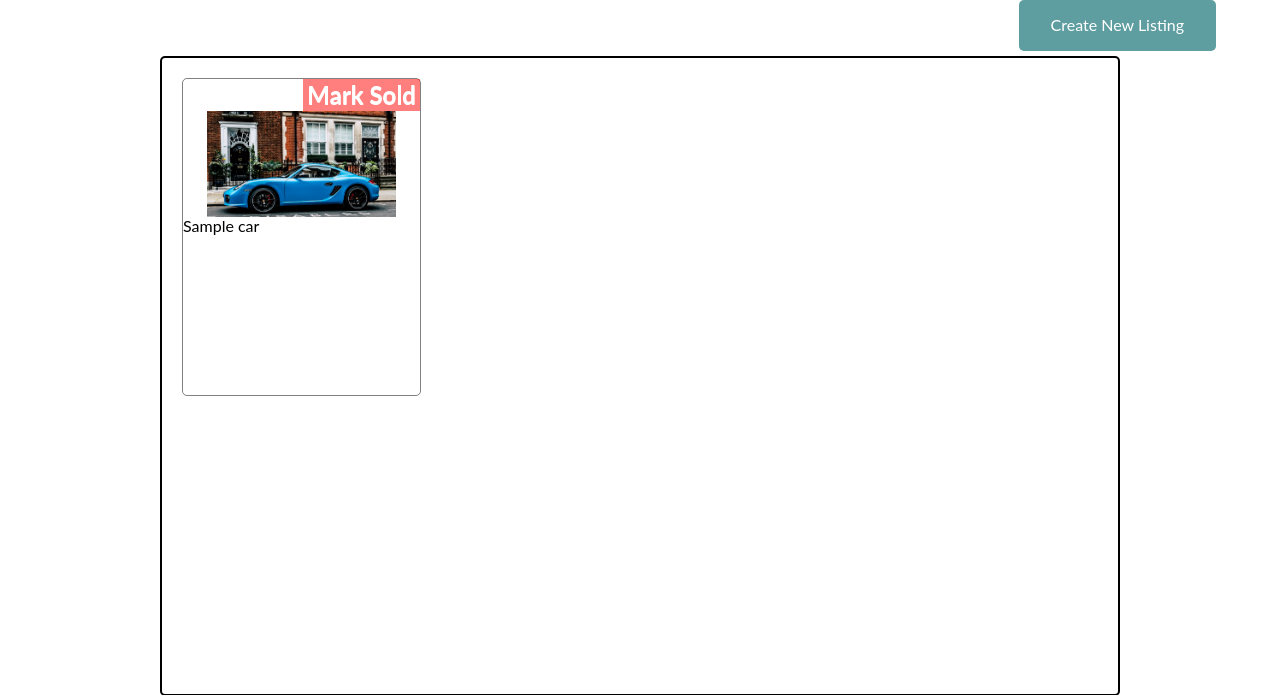
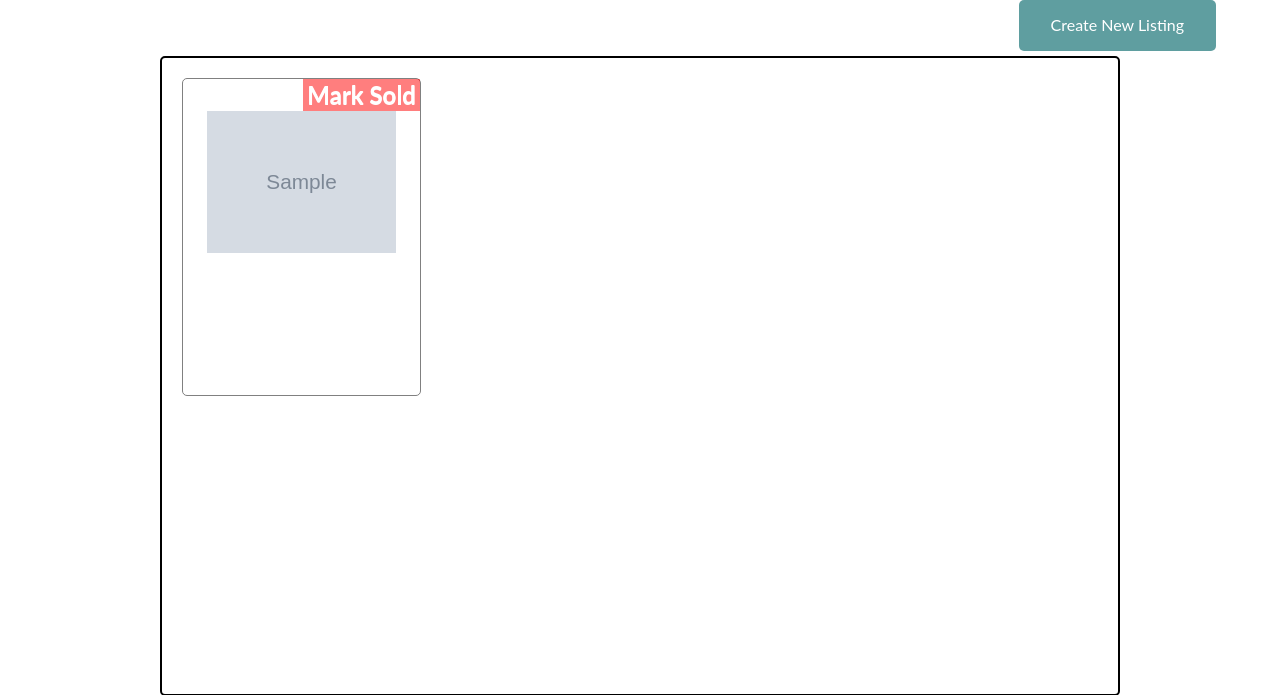
Before and after one commit to Shady-Rouk/Terminal_Unit_4, a Flask app: template templates/my_listings.html in a window 1280 px wide. Shown: the part 60-755 px from the top of the page. Run offline with Flask 2, Linux system fonts and the light colour scheme; the template is opened without the code that fills it: most values are stand-ins (such as "Sample title", 1, 10 or a date in 2020); grey boxes marked "Sample" are stand-in pictures; parts of the project's set-up code (start-up, migrations or seed data) failed here and were passed over; some libraries are stand-ins or nearby versions; some web fonts are replaced.

Commit message:
listing image

```diff
--- a/templates/my_listings.html
+++ b/templates/my_listings.html
@@ -58,9 +58,9 @@
             <div class="car-listing">
                 <a href="/mark_sold/{{car['_id']}}"><div class="close">Mark Sold</div></a>
                 <br>
-                <center><img src="../static/images/002.jpg" alt="car image" class="list-img"></center>
+                <center><img src="{{car['image']}}" alt="car image" class="list-img"></center>
                 <!--status sold vs not sold, include save changes button?-->
-                {{car}}
+                <!-- {{car}} -->
             </div>
         {% endfor %}
       {% else %}
```
